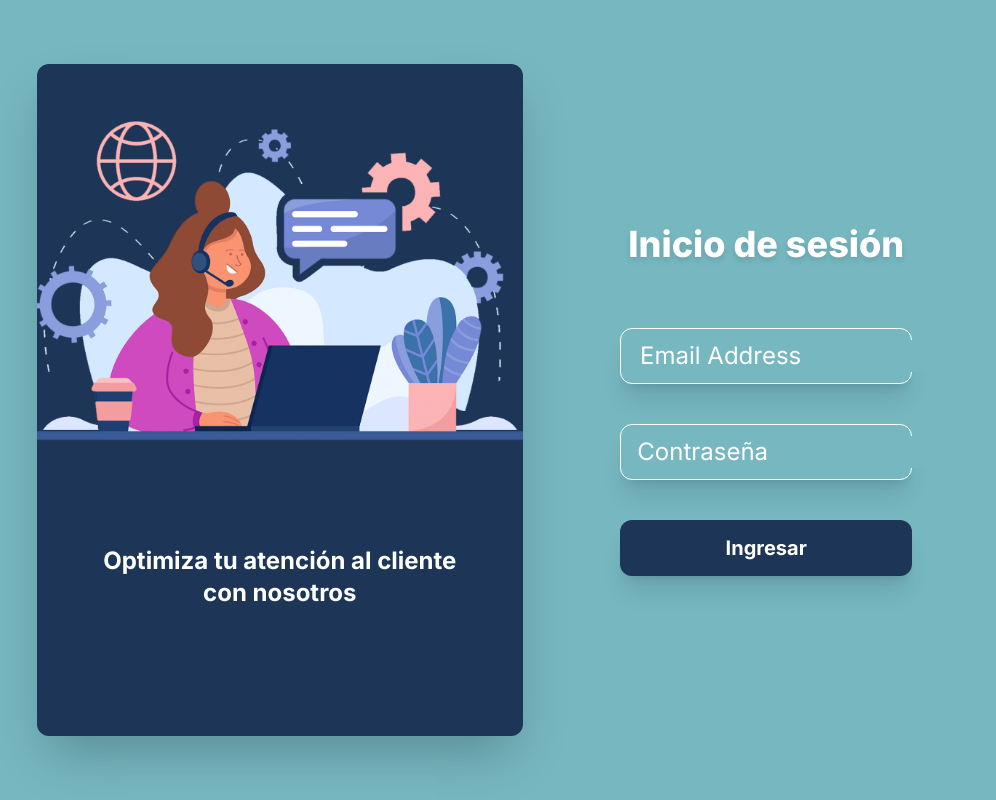
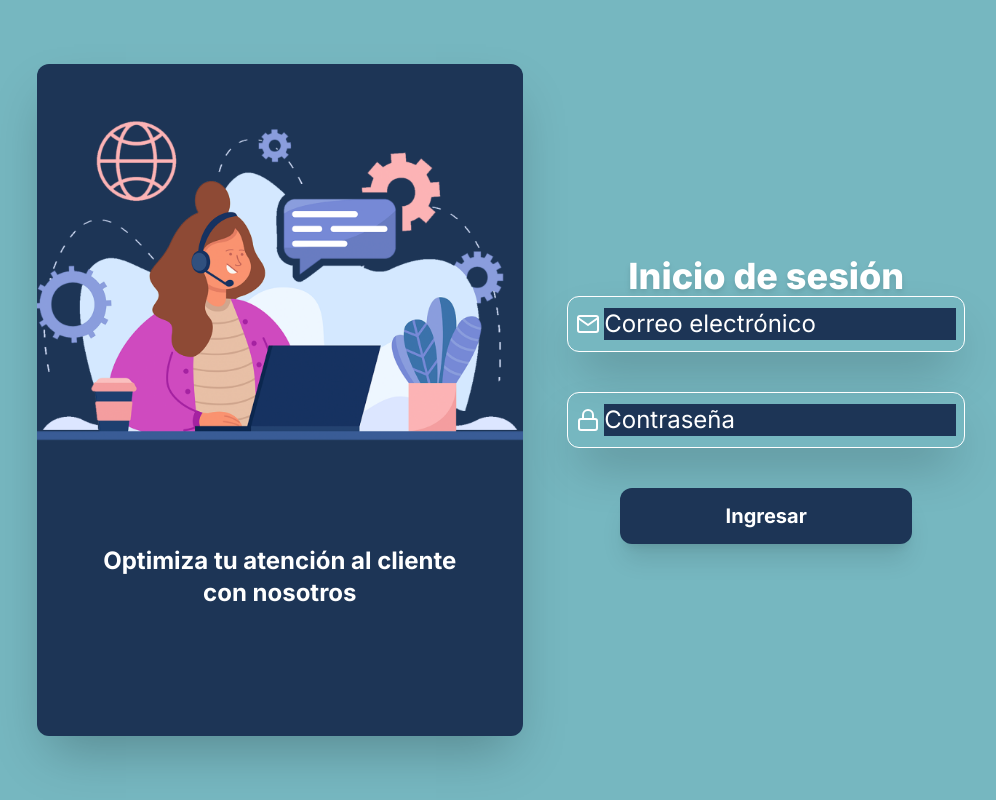
Before and after one commit to Osc100/torden_frontend, a Next.js app: page /login in a window 1280 px wide. Shown: the whole page, without its empty margins (117-1113 px from the left). Built offline with nearby package versions, Linux system fonts and the light colour scheme.

Commit message:
cambios en login y creacion de pantalla de registro de usuarios

```diff
--- a/app/dashboard/historial_chats/page.tsx
+++ b/app/dashboard/historial_chats/page.tsx
@@ -3,13 +3,21 @@ export default function HistorialChatPage() {
 		<div className="h-full flex  justify-center bg-gradient-to-b from-[#03577E] to-[#45ACAF] mx-36 rounded-2xl shadow-xl mt-20 mb-20">
 			<table className="min-w-full ">
 				<thead>
-					<tr className="text-2xl font-semibold h-10">
+					<tr className="text-3xl font-semibold h-10">
 						<th className="border ">Agente</th>
 						<th className="border">Cliente</th>
 						<th className="border">Descripción</th>
 						<th className="border">Fecha</th>
 					</tr>
 				</thead>
+				<tbody>
+					<tr className="text-xl text-white">
+						<td className="border flex justify-center items-center">Julio</td>
+						<td className="border  items-center">Jairo Rodriguez</td>
+						<td className="border ">Fallo de wifi</td>
+						<td className="border ">07-09-2023</td>
+					</tr>
+				</tbody>
 			</table>
 		</div>
 	);
--- /dev/null
+++ b/app/dashboard/registro/page.tsx
@@ -0,0 +1,59 @@
+import { type } from "os";
+import { FiLock, FiMail } from "react-icons/fi";
+import { IconType } from "react-icons";
+import LoginInput from "@/components/LoginInput";
+
+export default function Login() {
+	return (
+		<div className="  h-screen  grid grid-cols-2  bg-[#1D3556] px-[2%] py-[5%]">
+			<div className=" rounded-xl shadow-2xl bg-[#76B7C0]  flex flex-col gap-2  ">
+				<div className="  flex justify-center ">
+					<img src="/mujerServicio.png" alt="Mujer en escritorio" />
+				</div>
+				<div>
+					<p className="mt-10 text-center text-2xl font-bold text-white  mx-16">
+						Optimiza tu atención al cliente con nosotros
+					</p>
+					<div />
+				</div>
+			</div>
+			<div className="flex flex-col justify-center items-center">
+				<div className=" flex flex-col justify-center items-center">
+					<h1 className="text-4xl text-center text-white font-extrabold drop-shadow-md hover:text-[#76B7C0] transition-colors duration-500 mb-20  ">
+						Registrar usuario
+					</h1>
+				</div>
+				<div className=" grid grid-cols-2 gap-x-6 px-[5%] ">
+					<LoginInput type="text" placeholder="Nombre" Icon={FiMail} />
+
+					<LoginInput type="text" placeholder="Apellido" Icon={FiMail} />
+
+					<LoginInput type="text" placeholder="Rol" Icon={FiMail} />
+					<LoginInput type="text" placeholder="Compañía" Icon={FiMail} />
+					<LoginInput
+						type="email"
+						placeholder="Correo electronico"
+						Icon={FiMail}
+					/>
+					<LoginInput type="password" placeholder="Contraseña" Icon={FiMail} />
+
+					{/* <label className="inline-flex items-center ">
+          <input
+            type="checkbox"
+            className="form-checkbox bg-[#76B7C0]  h-8 w-8 mb-10"
+          />
+          <span className="ml-4 mb-10 text-white text-2xl">
+            Recuérdame
+          </span>
+        </label> */}
+				</div>
+				<a
+					href="/registro"
+					className=" mx-16 text-xl font-bold bg-white rounded-xl  text-[#1D3556] py-1 flex items-center text-center justify-center h-14 w-[60%] shadow-xl hover:bg-secundario transition-colors duration-500 mt-10"
+				>
+					<button type="button">Registrarse</button>
+				</a>
+			</div>
+		</div>
+	);
+}
--- a/app/dashboard/stats/page.tsx
+++ b/app/dashboard/stats/page.tsx
@@ -1,7 +1,17 @@
+import {
+	AiFillCaretLeft,
+	AiFillCaretRight,
+	AiFillCaretUp,
+} from "react-icons/ai";
 export default function Dashboard() {
 	return (
 		<div className="h-full flex items-center justify-center bg-gradient-to-b from-[#03577E] to-[#45ACAF] mx-36 rounded-2xl shadow-xl mt-20 mb-20">
-			test
+			<CuadroEstadistica
+				nombre="Chats supervisados"
+				mes="Febrero"
+				semana="Semana 1"
+				año="2023"
+			/>
 		</div>
 	);
 }
@@ -15,12 +25,35 @@ interface CuadroEstadisticaProps {
 
 function CuadroEstadistica(props: CuadroEstadisticaProps) {
 	return (
-		<div className="h-32 w-32 ">
-			Nombre={props.nombre}
-			Mes={props.mes}
-			<div>
-				Año={props.año}
-				semana={props.semana}
+		<div>
+			<div className="h-96 w-96 shadow-2xl text-xl flex flex-col items-center ">
+				<div>
+					<AiFillCaretLeft />
+
+					<button
+						type="button"
+						className="hover:bg-secundario bg-slate-200 flex justify-center items-center rounded-xl px-5"
+					>
+						{props.mes}
+					</button>
+					<AiFillCaretRight />
+				</div>
+				<AiFillCaretUp className="" />
+				<div className="w-28 h-28 bg-slate-200 flex flex-col items-center justify-center ">
+					<div className="flex flex-col ">
+						<AiFillCaretLeft />
+						<p>{props.semana}</p>
+						<AiFillCaretRight />
+					</div>
+					<div>
+						<AiFillCaretLeft />
+						<p>{props.año}</p>
+						<AiFillCaretRight />
+					</div>
+				</div>
+			</div>
+			<div className="text-2xl font-medium items-center flex justify-center">
+				{props.nombre}
 			</div>
 		</div>
 	);
--- a/app/login/page.tsx
+++ b/app/login/page.tsx
@@ -1,3 +1,4 @@
+import LoginInput from "@/components/LoginInput";
 import { FiLock, FiMail } from "react-icons/fi";
 export default function Login() {
 	return (
@@ -19,28 +20,14 @@ export default function Login() {
 						Inicio de sesión
 					</h1>
 				</div>
-				<div
-					className="text-white mb-10 border border-white rounded-xl flex px-2 items-center py-1
-        text-2xl h-14 w-[60%] shadow-xl mt-16"
-				>
-					<FiMail />
-					<input
-						className="   bg-[#76B7C0] placeholder-white ml-1 focus:outline-none"
-						type="email"
-						placeholder=" Email Address"
-					/>
-				</div>
-				<div
-					className="text-white mb-10 border border-white rounded-xl flex px-2 items-center py-1
-        text-2xl h-14 w-[60%] shadow-xl "
-				>
-					<FiLock />
-					<input
-						className=" bg-[#76B7C0] placeholder-white ml-2 focus:outline-none"
-						type="password"
-						placeholder="Contraseña"
-					/>
-				</div>
+
+				<LoginInput
+					type="email"
+					placeholder="Correo electrónico"
+					Icon={FiMail}
+				/>
+				<LoginInput type="password" placeholder="Contraseña" Icon={FiLock} />
+
 				{/* <label className="inline-flex items-center ">
           <input
             type="checkbox"
@@ -50,15 +37,12 @@ export default function Login() {
             Recuérdame
           </span>
         </label> */}
-
-				<button
-					type="button"
-					className=" font-bold text-white rounded-xl  bg-[#1D3556] py-1 flex items-center text-center justify-center h-14 w-[60%] shadow-xl hover:bg-[#03577B] transition-colors duration-500"
+				<a
+					href="/dashboard"
+					className=" mx-16 text-xl font-bold text-white rounded-xl  bg-[#1D3556] py-1 flex items-center text-center justify-center h-14 w-[60%] shadow-xl hover:bg-[#03577B] transition-colors duration-500"
 				>
-					<a href="/dashboard" className=" mx-16 text-xl ">
-						Ingresar
-					</a>
-				</button>
+					<button type="button">Ingresar</button>
+				</a>
 			</div>
 		</div>
 	);
--- /dev/null
+++ b/components/LoginInput.tsx
@@ -0,0 +1,23 @@
+import { IconType } from "react-icons";
+
+interface InputProps {
+	type: string;
+	placeholder: string;
+	Icon: IconType;
+}
+function LoginInput(props: InputProps) {
+	return (
+		<div
+			className="text-white mb-10 border border-white rounded-xl flex px-2 mx-2 items-center py-1
+        text-2xl h-14  shadow-2xl "
+		>
+			<props.Icon />
+			<input
+				className="   bg-[#1D3556] placeholder-white ml-1 focus:outline-none min-w-0"
+				type={props.type}
+				placeholder={props.placeholder}
+			/>
+		</div>
+	);
+}
+export default LoginInput;
--- a/package.json
+++ b/package.json
@@ -14,11 +14,13 @@
     "@types/react": "18.2.0",
     "@types/react-dom": "18.2.1",
     "autoprefixer": "10.4.14",
+    "chart.js": "^4.4.0",
     "eslint": "8.39.0",
     "eslint-config-next": "13.5.3",
     "next": "13.5.3",
     "postcss": "8.4.23",
     "react": "18.2.0",
+    "react-chartjs-2": "^5.2.0",
     "react-dom": "18.2.0",
     "react-icons": "^4.11.0",
     "react-use-websocket": "^4.3.1",
--- a/tailwind.config.js
+++ b/tailwind.config.js
@@ -1,18 +1,17 @@
 /** @type {import('tailwindcss').Config} */
 module.exports = {
 	content: [
-    './pages/**/*.{js,ts,jsx,tsx,mdx}',
-    './components/**/*.{js,ts,jsx,tsx,mdx}',
-    './app/**/*.{js,ts,jsx,tsx,mdx}',
+		"./pages/**/*.{js,ts,jsx,tsx,mdx}",
+		"./components/**/*.{js,ts,jsx,tsx,mdx}",
+		"./app/**/*.{js,ts,jsx,tsx,mdx}",
 	],
 	theme: {
 		extend: {
-      backgroundImage: {
-        'gradient-radial': 'radial-gradient(var(--tw-gradient-stops))',
-        'gradient-conic':
-          'conic-gradient(from 180deg at 50% 50%, var(--tw-gradient-stops))',
+			colors: {
+				primario: "#1D3556",
+				secundario: "#46A2AC",
 			},
 		},
 	},
 	plugins: [],
-}
+};
```
Also changed, not shown: public/mujerServicio.png (added), 1 other file (tests, documents, lock files or other folders). Lines whose indentation alone changed are shown as unchanged.
